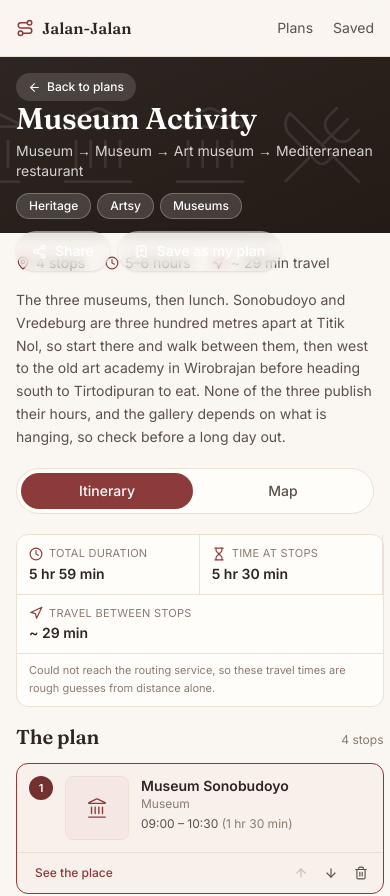
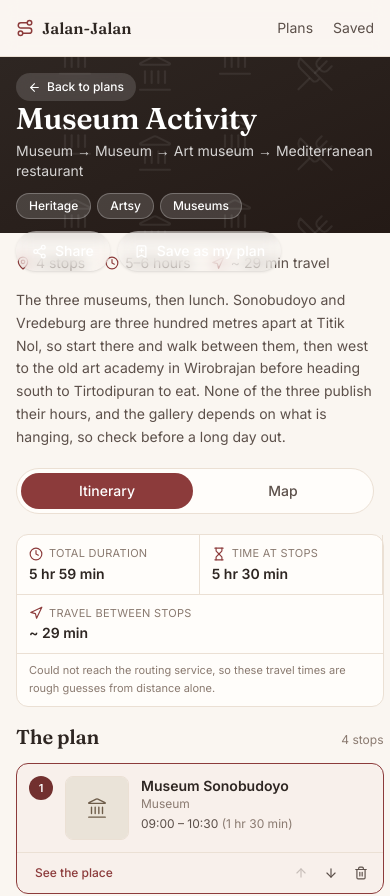
Before and after one commit to YohanesAgengHZP/map-date, a Next.js app: page /plan/museum-activity in a window 390 px wide. Shown: the top 896 px of the page. Built offline with nearby package versions, Linux system fonts and the light colour scheme; no server answers.

Commit message:
Feat: Hero UI Clean up

```diff
--- a/src/components/CategoryIcon.tsx
+++ b/src/components/CategoryIcon.tsx
@@ -38,34 +38,142 @@ import { cx } from "./ui";
  * first. Matched against the category string, which is hand-written for the
  * built-in venues ("Batak restaurant", "Batik workshop") and derived from OSM
  * tags for everything else ("Fast food", "Place of worship").
+ *
+ * The third column is the tile's colour. One flat tint for every category read
+ * as a photo that had failed to load, because twenty search results were
+ * twenty identical beige squares; a tint per family makes the tile look chosen
+ * rather than missing, and makes a list scannable by shape and colour before
+ * you read a single name. Kept deliberately desaturated: the palette is cream
+ * and terracotta, and a list of saturated chips would fight it.
  */
-const ICONS: [RegExp, LucideIcon][] = [
-  [/coffee|cafe|kedai|kopi/, Coffee],
-  [/bar\b|pub|brew|beer|wine/, Beer],
-  [/pizz|restaurant|food|warung|kitchen|burger|rumah makan|bakery|dessert/, UtensilsCrossed],
-  [/museum|heritage|monument|historic|fort|benteng/, Landmark],
+const ICONS: [RegExp, LucideIcon, string][] = [
+  [/coffee|cafe|kedai|kopi/, Coffee, "bg-[#f3e6d3] text-[#8a5a24]"],
+  [/bar\b|pub|brew|beer|wine/, Beer, "bg-[#f2eacd] text-[#7f6a16]"],
+  [
+    /pizz|restaurant|food|warung|kitchen|burger|rumah makan|bakery|dessert/,
+    UtensilsCrossed,
+    "bg-[#f7e3da] text-[#a0482f]",
+  ],
+  [
+    /museum|heritage|monument|historic|fort|benteng/,
+    Landmark,
+    "bg-[#eae3d8] text-[#6d5c49]",
+  ],
   [
     // "Religion" shows up on its own because OSM tags some of these with a
     // `religion` key and no value for `toCategory` to prefer.
     /palace|castle|kraton|keraton|temple|candi|worship|religio|mosque|masjid|church|shrine/,
     Castle,
+    "bg-[#ece2ee] text-[#73447a]",
   ],
-  [/galler|art|batik|craft|studio|paint|workshop/, Palette],
-  [/zoo|theme|amusement|fun|kids|play|water park/, FerrisWheel],
+  [
+    /galler|art|batik|craft|studio|paint|workshop/,
+    Palette,
+    "bg-[#f8e3e8] text-[#a44059]",
+  ],
+  [
+    /zoo|theme|amusement|fun|kids|play|water park/,
+    FerrisWheel,
+    "bg-[#fbe7cc] text-[#b06411]",
+  ],
   // `tourism=attraction` and `tourism=viewpoint` are two of the commonest
   // values OSM returns, and nothing above catches them.
-  [/attraction|viewpoint|sight|tourist|monument/, Camera],
-  [/park|garden|taman|forest|tree/, Trees],
-  [/beach|lake|river|waterfall|pantai|water/, Waves],
-  [/mountain|hill|volcano|viewpoint|gunung/, Mountain],
-  [/mall|shop|market|store|pasar/, ShoppingBag],
-  [/cycl|bike|sport|gym/, Bike],
-  [/lounge|spa|hotel|guest|stay/, Armchair],
+  [
+    /attraction|viewpoint|sight|tourist|monument/,
+    Camera,
+    "bg-[#e2eaef] text-[#3f6480]",
+  ],
+  [/park|garden|taman|forest|tree/, Trees, "bg-[#e4ecdf] text-[#4a6b44]"],
+  [
+    /beach|lake|river|waterfall|pantai|water/,
+    Waves,
+    "bg-[#dfebec] text-[#3c6a6c]",
+  ],
+  [
+    /mountain|hill|volcano|viewpoint|gunung/,
+    Mountain,
+    "bg-[#e6e9ef] text-[#4f5a74]",
+  ],
+  [
+    /mall|shop|market|store|pasar/,
+    ShoppingBag,
+    "bg-[#ece9f1] text-[#5f5486]",
+  ],
+  [/cycl|bike|sport|gym/, Bike, "bg-[#e8eee0] text-[#566b2f]"],
+  [/lounge|spa|hotel|guest|stay/, Armchair, "bg-[#f2e8e2] text-[#8a6354]"],
 ];
 
+/** Clay, the brand colour: what an unrecognised category falls back to. */
+const FALLBACK: [LucideIcon, string] = [MapPin, "bg-clay-soft/70 text-clay"];
+
+function lookup(category: string): [LucideIcon, string] {
+  const needle = category.toLowerCase();
+  const hit = ICONS.find(([pattern]) => pattern.test(needle));
+  return hit ? [hit[1], hit[2]] : FALLBACK;
+}
+
 export function iconFor(category: string): LucideIcon {
-  const needle = category.toLowerCase();
-  return ICONS.find(([pattern]) => pattern.test(needle))?.[1] ?? MapPin;
+  return lookup(category)[0];
+}
+
+/** Tailwind classes for the tile behind `iconFor(category)`. */
+export function tintFor(category: string): string {
+  return lookup(category)[1];
+}
+
+/**
+ * The wallpaper version: the same symbols tiled across a whole band.
+ *
+ * Wherever a cover photo used to be there is now a box the photo's shape with
+ * a few 28px icons floating in the middle of it, which reads as an image that
+ * failed to load rather than as a choice. Tiling fills the band with something
+ * still derived from the plan — three restaurants and a museum tile
+ * differently from a zoo and a park — and the caller's `overflow-hidden` crops
+ * the edges so it reads as a pattern that continues past them.
+ *
+ * Absolutely positioned: it is a background, and every caller already has a
+ * relative box with real content to lay over it.
+ */
+export function CategoryPattern({
+  categories,
+  tiles = 30,
+  className,
+}: {
+  categories: string[];
+  /** Enough to overflow the band; surplus is cropped, a shortfall leaves a gap. */
+  tiles?: number;
+  /** Colour and opacity, which only the caller knows: this sits on clay on a card and on near-black in a hero. */
+  className?: string;
+}) {
+  // Falls back rather than rendering nothing: a plan with no stops yet is
+  // exactly the card that looks emptiest.
+  const source = categories.length > 0 ? categories : ["place"];
+
+  return (
+    <div
+      aria-hidden
+      className={cx(
+        "pointer-events-none absolute inset-0 flex flex-wrap content-center justify-center",
+        className,
+      )}
+    >
+      {Array.from({ length: tiles }, (_, index) =>
+        createElement(iconFor(source[index % source.length]), {
+          key: index,
+          size: 30,
+          strokeWidth: 1.25,
+          // Nudged off the line it would otherwise sit on. A flat grid of
+          // identical symbols looks like a spreadsheet; the zigzag reads as
+          // something laid by hand. Columns fall where they fall, since the
+          // row length depends on how wide the caller is.
+          className: cx(
+            "size-20 shrink-0 p-5",
+            index % 2 === 0 ? "-translate-y-2" : "translate-y-2",
+          ),
+        }),
+      )}
+    </div>
+  );
 }
 
 /**
@@ -85,7 +193,8 @@ export function CategoryIcon({
     <span
       aria-hidden
       className={cx(
-        "bg-clay-soft/70 text-clay flex h-full w-full items-center justify-center",
+        "flex h-full w-full items-center justify-center",
+        tintFor(category),
         className,
       )}
     >
--- a/src/components/PlanCard.tsx
+++ b/src/components/PlanCard.tsx
@@ -5,7 +5,7 @@ import { calculateTotals } from "@/lib/itinerary";
 import { estimateRoute } from "@/lib/routing";
 import { formatDurationBand } from "@/lib/format";
 import type { Plan } from "@/lib/types";
-import { iconFor } from "./CategoryIcon";
+import { CategoryPattern, iconFor } from "./CategoryIcon";
 import { Chip } from "./ui";
 
 /**
@@ -35,8 +35,19 @@ export function PlanCard({
           icons, derived from the stops: it changes as the plan does, and it
           says at a glance whether this is three restaurants or a museum and a
           park. Shallower than the old 4:3 photo, because an icon row does not
-          need the height and the text below is now the thing worth reading. */}
-      <div className="bg-clay-soft/50 border-line relative flex aspect-[5/2] items-center justify-center gap-4 border-b">
+          need the height and the text below is now the thing worth reading.
+
+          The same icons tile faintly behind it, because five of them centred
+          in a 5:2 box left most of the box empty — worst on a plan with no
+          stops yet, which was a single pin in a pink field. The row stays at
+          full strength so it is still the thing being read. */}
+      <div className="bg-clay-soft/50 border-line relative flex aspect-[5/2] items-center justify-center gap-4 overflow-hidden border-b">
+        <CategoryPattern
+          categories={destinations.map((d) => d.category)}
+          tiles={24}
+          className="text-clay/15"
+        />
+
         {destinations.slice(0, 5).map((destination, index) => {
           const Icon = iconFor(destination.category);
           return (
@@ -45,12 +56,18 @@ export function PlanCard({
               size={28}
               strokeWidth={1.25}
               aria-hidden
-              className="text-clay transition-transform duration-500 group-hover:-translate-y-0.5"
+              // `relative`, or the absolutely positioned pattern paints over it.
+              className="text-clay relative transition-transform duration-500 group-hover:-translate-y-0.5"
             />
           );
         })}
         {destinations.length === 0 ? (
-          <MapPin size={26} strokeWidth={1.25} aria-hidden className="text-clay/40" />
+          <MapPin
+            size={26}
+            strokeWidth={1.25}
+            aria-hidden
+            className="text-clay/40 relative"
+          />
         ) : null}
 
         <div className="absolute inset-x-0 bottom-0 flex gap-2 p-3">
--- a/src/components/PlanClient.tsx
+++ b/src/components/PlanClient.tsx
@@ -33,7 +33,7 @@ import { AddStopDialog } from "./AddStopDialog";
 import { DestinationDetailModal } from "./DestinationDetailModal";
 import { ItineraryPanel } from "./ItineraryPanel";
 import { PlanSummary } from "./PlanSummary";
-import { iconFor } from "./CategoryIcon";
+import { CategoryPattern } from "./CategoryIcon";
 import { Chip, SampleNote, cx } from "./ui";
 
 // MapLibre GL touches `window` at import time, so the map never server-renders.
@@ -252,25 +252,16 @@ export function PlanClient({
         {/* The hero was a full-bleed cover photo. It is now the same dark band
             without one, so the white title, chips and header buttons keep
             working unchanged. Shorter than the photo version, because a solid
-            colour does not earn 20rem, with the plan's own category icons set
-            faintly into the right as texture rather than decoration. */}
+            colour does not earn 20rem, with the plan's own category icons
+            tiled faintly across it as texture rather than decoration. Four
+            huge icons pushed to the right edge left the middle of the band
+            visibly empty; a tile has no middle. */}
         <div className="relative h-44 overflow-hidden bg-gradient-to-br from-[#2e2622] to-[#241a16] sm:h-52">
-          <div
-            aria-hidden
-            className="absolute inset-y-0 right-0 flex items-center gap-6 pr-6 opacity-[0.09] sm:gap-10 sm:pr-10"
-          >
-            {destinations.slice(0, 4).map((destination, index) => {
-              const Icon = iconFor(destination.category);
-              return (
-                <Icon
-                  key={`${destination.id}-${index}`}
-                  size={88}
-                  strokeWidth={0.75}
-                  className="text-white"
-                />
-              );
-            })}
-          </div>
+          <CategoryPattern
+            categories={destinations.map((d) => d.category)}
+            tiles={60}
+            className="text-white/[0.07]"
+          />
         </div>
 
         <div className="absolute inset-0 mx-auto flex max-w-6xl flex-col px-4 py-4 sm:px-6">
```
Also changed, not shown: src/components/DiscoverClient.tsx (+31 -4 lines), 2 other files (tests, documents, lock files or other folders).
